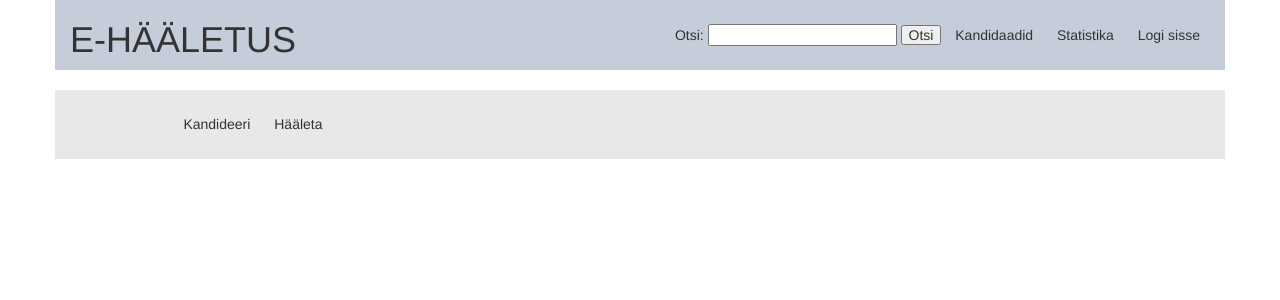
After one commit to liivur/veebiprojekt, a PHP site: page /welcome.php in a window 1280 px wide. The commit adds this page. Shown: the top 300 px of the page. Run offline with PHP 8.4, Linux system fonts and the light colour scheme; some libraries are stand-ins or nearby versions.

Commit message:
added login openscreen

```diff
--- a/prototype/index.php
+++ b/prototype/index.php
@@ -7,6 +7,8 @@
 	  	<header class="container header">
 	  		<?php require 'header.php'; ?>
 		</header>
+
+
 		<section class="content container">
 	    	<div class="row">
 	    		<div class="col-md-4">
--- /dev/null
+++ b/prototype/welcome.php
@@ -0,0 +1,25 @@
+<!DOCTYPE html>
+<html lang="en">
+  	<head>
+    	<?php require 'head.php'; ?>
+  	</head>
+  	<body>
+	  	<header class="container header">
+	  		<?php require 'header.php'; ?>
+		</header>
+
+		<section class="content container">
+			<ul class="menu list-unstyled">
+				<div class="row">
+					<div class="col-md-3">
+						<li class="menu-item"><a href="./candidacy.php">Kandideeri</a></li>
+						<li class="menu-item"><a href="./vote.php">Hääleta</a></li>
+					</div>
+				</div>
+			</ul>
+
+		</section>
+
+	    <?php require 'javascripts.php'; ?>
+  	</body>
+</html>
```
